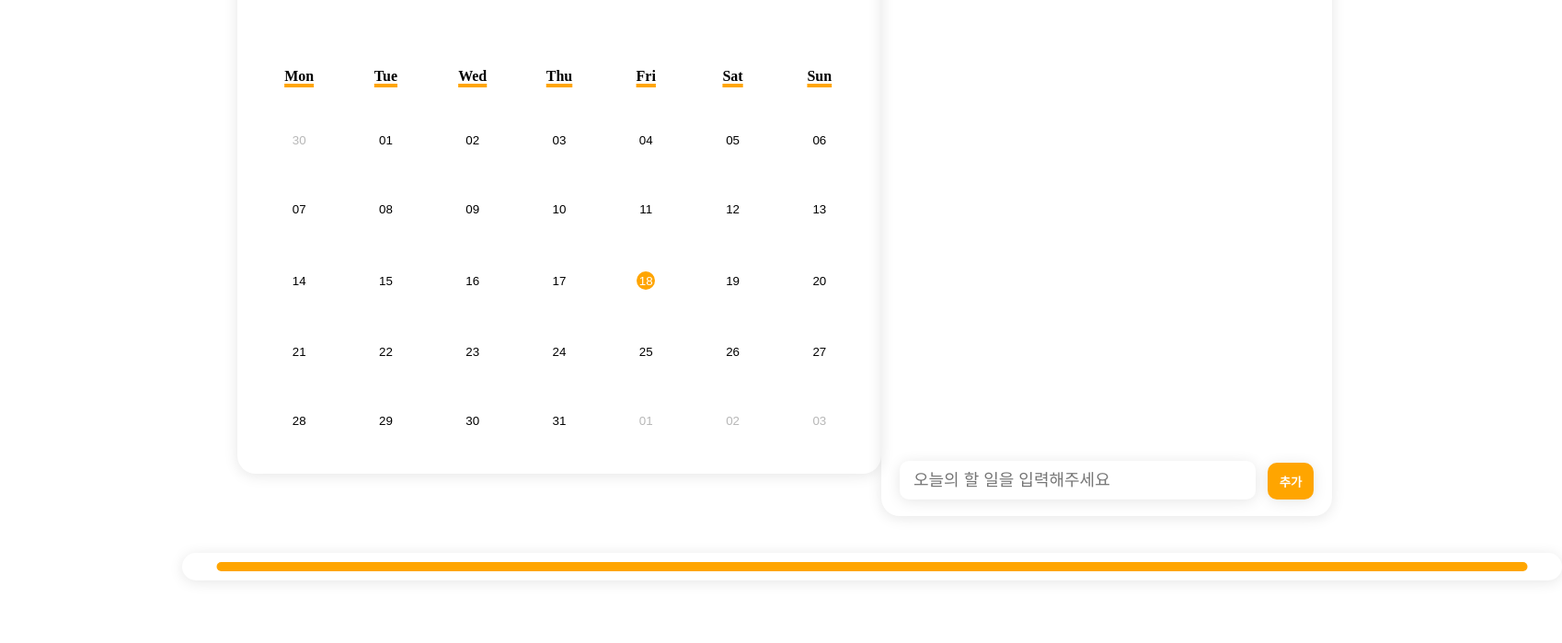
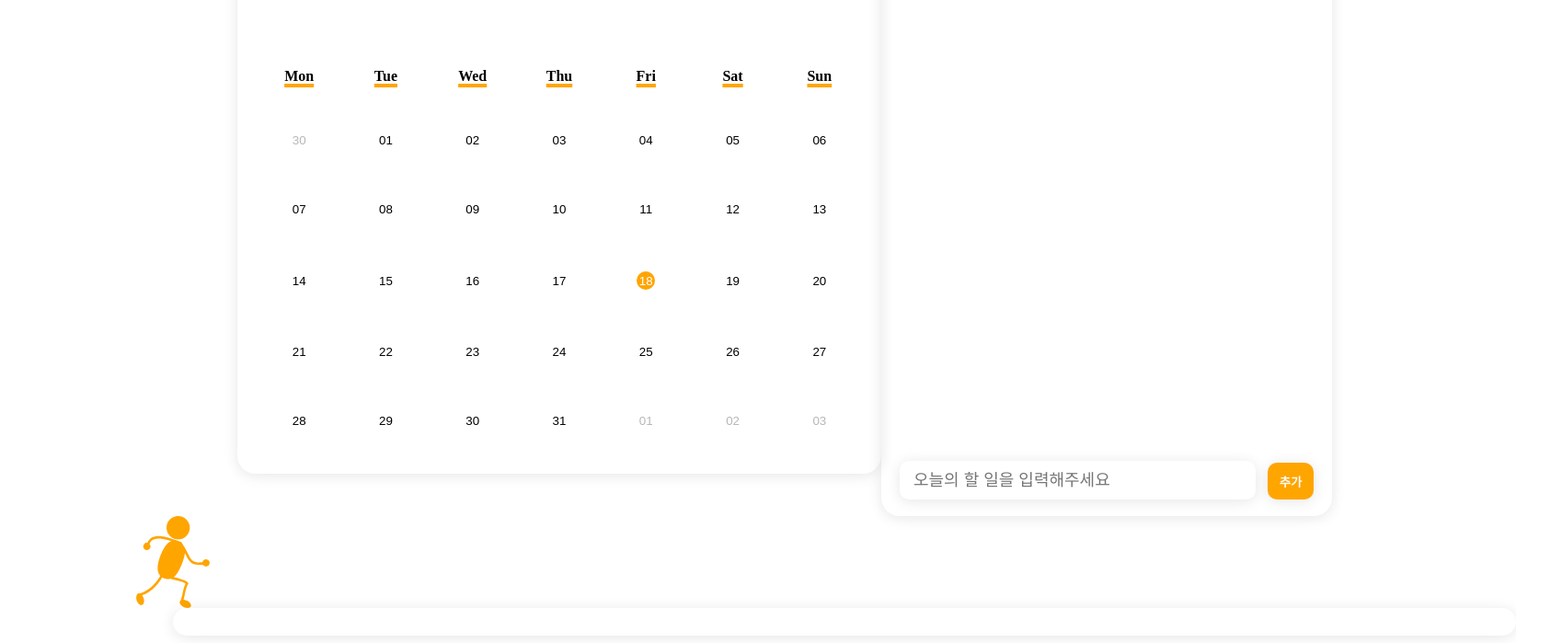
Before and after one commit to Jihyeoniiiii/check-run, a React (Vite) app: page / in a window 1280 px wide. Shown: the part 137-836 px from the top of the page at 92% size, 1698 px wide, since content can reach past the window. Before the commit the page ends 800 px from the top, so only its background shows below. Built offline with nearby package versions, Linux system fonts and the light colour scheme.

Commit message:
feat: adjust progress bar width

```diff
--- a/src/component/progress-track.jsx
+++ b/src/component/progress-track.jsx
@@ -1,48 +1,73 @@
-import React from 'react'
+import React, { useState, useEffect } from 'react'
 import styled from 'styled-components'
 import Character from './character'
+import dayjs from 'dayjs'
+import PropTypes from 'prop-types'
 
 const Wrapper = styled.div`
+  width: 1400px;
   display: flex;
+  position: relative;
   flex-direction: column;
-  margin-top: 30px;
+  margin-top: 100px;
   margin-left: 180px;
 `
 
 const ProgressField = styled.div`
-    width: 1500px;
+    width: 100%;
     height: 30px;
     display: flex;
-    justify-content: center;
+    justify-content: start;
     align-items: center;
+    padding: 0 30px;
     background-color: white;
     border-radius: 20px;
-    margin: 10px;
     z-index: 10;
     position: relative;
     box-shadow: 0 2px 15px rgba(0, 0, 0, 0.1);
 `
 
+const ProgressNumber = styled.div`
+  display: flex;
+  justify-content: space-between;
+  align-items: center;
+  width: 100%;
+  margin-top: 80px;
+  color: gray;
+  font-weight: bold;
+`
+
 const ProgressBar = styled.div`
-    width: 95%;
+    width: ${({ width }) => (isNaN(width) ? 0 : width)}%;
     height: 10px;
     background-color: orange;
     border-radius: 20px;
-    position: absolute;
-    top: 50%;
-    left: 50%;
-    transform: translate(-50%, -50%);
 `
 
-const ProgressTrack = () => {
+const ProgressTrack = ({ totalCheckedDays, lastDay }) => {
+  const [progressWidth, setProgressWidth] = useState(0);
+
+  useEffect(() => {
+    const progressPercentage = (totalCheckedDays / lastDay) * 100;
+    setProgressWidth(progressPercentage);
+  }, [totalCheckedDays, lastDay]);
+
   return (
     <Wrapper>
-        <Character />
+        <Character width={progressWidth} />
         <ProgressField>
-            <ProgressBar />
+            <ProgressBar width={progressWidth} />
+            <ProgressNumber>
+              <span>{totalCheckedDays}</span>
+              <span>{lastDay}</span>
+            </ProgressNumber>
         </ProgressField>
     </Wrapper>
   )
 }
 
+ProgressTrack.propTypes = {
+  width: PropTypes.number,
+};
+
 export default ProgressTrack
```
